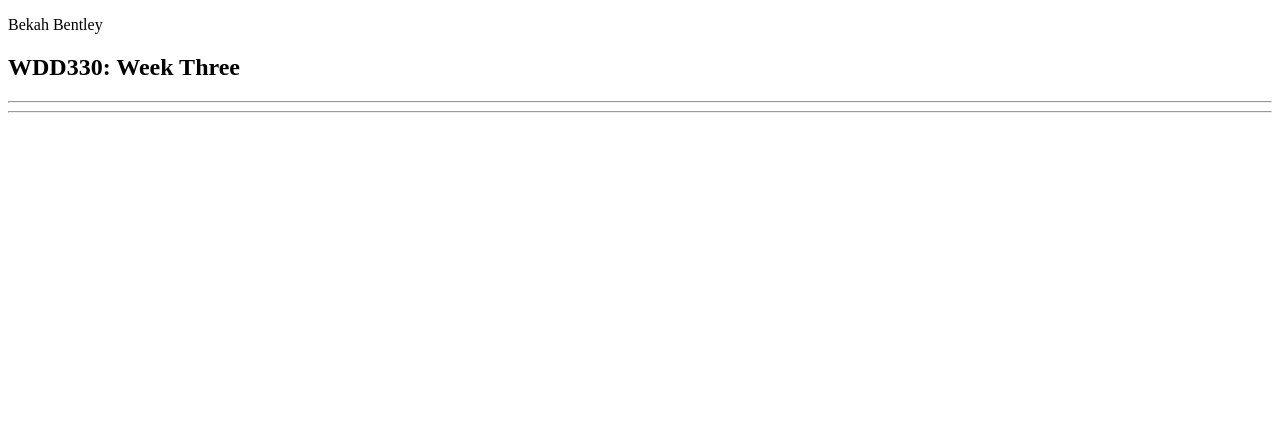
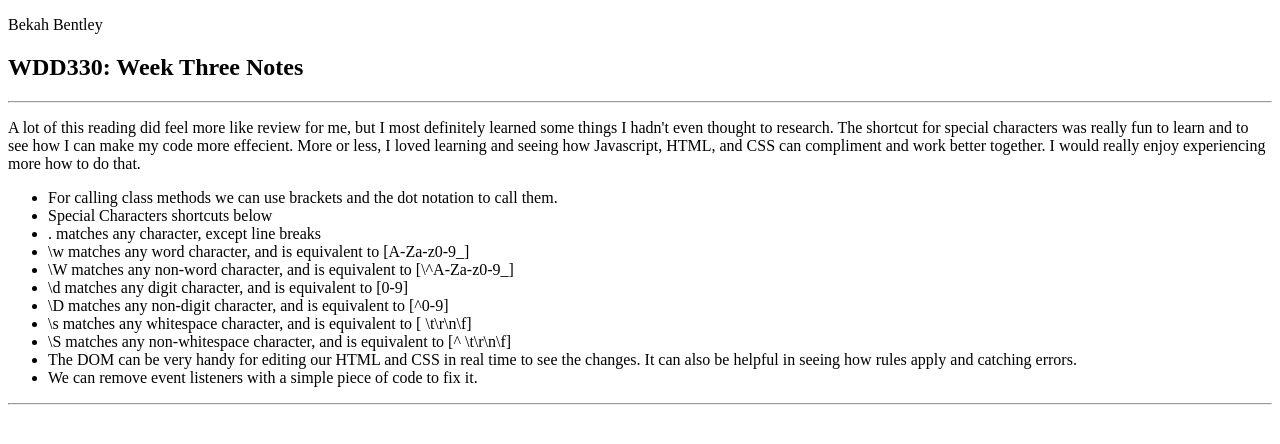
Before and after one commit to Bentleyr98/Portfolio, a plain HTML site: page week3/index.html in a window 1280 px wide. Drawn offline with Linux system fonts and the light colour scheme.

Commit message:
Added week 3's notes

```diff
--- a/js/main.js
+++ b/js/main.js
@@ -14,7 +14,11 @@ const links = [
     {
       label: "Week 3 Team Assignment",
       url: "week3/teamAssignment/index.html"
-    }
+    },
+
+    { label: "Week 3 Notes",
+      url: "week3/index.html"
+  }
   ]
 
   let currentdate = document.lastModified;
--- a/week3/index.html
+++ b/week3/index.html
@@ -4,15 +4,36 @@
     <meta charset="UTF-8">
     <meta http-equiv="X-UA-Compatible" content="IE=edge">
     <meta name="viewport" content="width=device-width, initial-scale=1.0">
-    <title>Week 3</title>
+    <title>Week 3 Notes</title>
 </head>
 <body class="content">
     <header>
         <p>Bekah Bentley</p>
     </header>
     <main>
-        <h2>WDD330: Week Three</h2>
+        <h2>WDD330: Week Three Notes</h2>
         <hr>
+        <p>A lot of this reading did feel more like review for me, but I most definitely learned some things
+            I hadn't even thought to research. The shortcut for special characters was really fun to learn and
+            to see how I can make my code more effecient. More or less, I loved learning and seeing how Javascript, HTML,
+            and CSS can compliment and work better together. I would really enjoy experiencing more how to do that.
+        </p>
+
+        <ul>
+            <li>For calling class methods we can use brackets and the dot notation to call them.</li>
+            <li>Special Characters shortcuts below</li>
+            <li>. matches any character, except line breaks</li>
+            <li>\w matches any word character, and is equivalent to [A-Za-z0-9_]</li>
+            <li>\W matches any non-word character, and is equivalent to [\^A-Za-z0-9_]</li>
+            <li>\d matches any digit character, and is equivalent to [0-9]</li>
+            <li>\D matches any non-digit character, and is equivalent to [^0-9]</li>
+            <li>\s matches any whitespace character, and is equivalent to [ \t\r\n\f]</li>
+            <li>\S matches any non-whitespace character, and is equivalent to [^ \t\r\n\f]</li>
+            <li>The DOM can be very handy for editing our HTML and CSS in real time to see the changes.
+                It can also be helpful in seeing how rules apply and catching errors.
+            </li>
+            <li>We can remove event listeners with a simple piece of code to fix it.</li>
+        </ul>
 
         <hr>
     </main>
```
